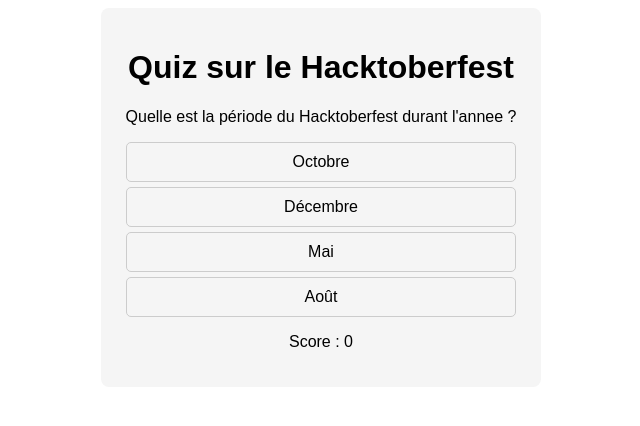
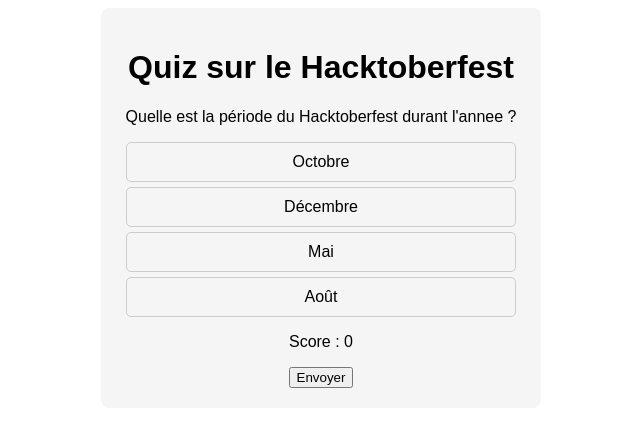
Before and after one commit to GalsenDev221/hacktoberfest.quiz.2023, a plain HTML site: page index.html in a window 1280 px wide. Shown: the whole page, without its empty margins (319-959 px from the left). Drawn offline with Linux system fonts and the light colour scheme.

Commit message:
creation d'une sweetalert

```diff
--- a/index.html
+++ b/index.html
@@ -13,6 +13,7 @@
       <p id="question"></p>
       <ul id="options"></ul>
       <p>Score : <span id="score">0</span></p>
+      <button id="btn-btn-envoyer" onclick="sweetAlertEl();">Envoyer</button>
     </div>
     <script src="script.js"></script>
   </body>
--- a/script.js
+++ b/script.js
@@ -45,6 +45,18 @@
 const questionElement = document.getElementById("question");
 const optionsElement = document.getElementById("options");
 const scoreElement = document.getElementById("score");
+
+function sweetAlertEl(){
+  const btnEl=document.getElementById('btn-btn-envoyer')
+  // btnEl.addEventListener('click',()=>{
+    Swal.fire(
+      'merci!',
+      'vous avez repondu avec succée les questions!',
+      'success'
+    )
+  // })
+
+}
 
 function loadQuestion() {
   const question = questions[currentQuestion];
```
